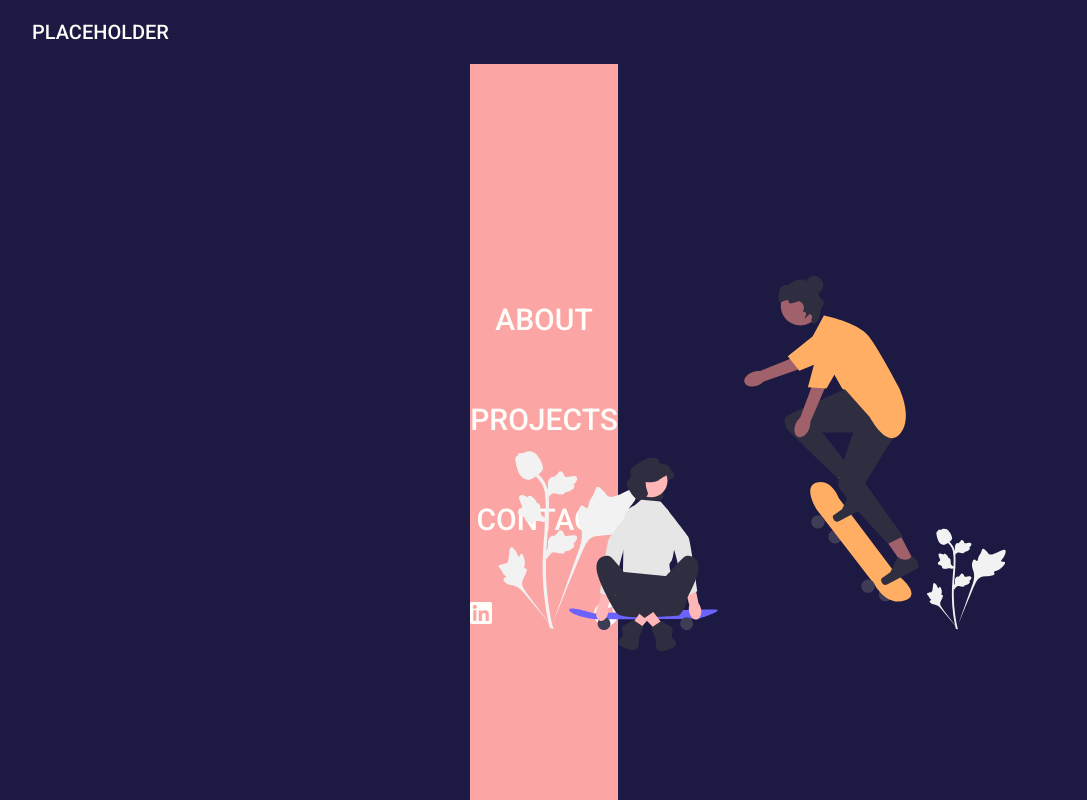
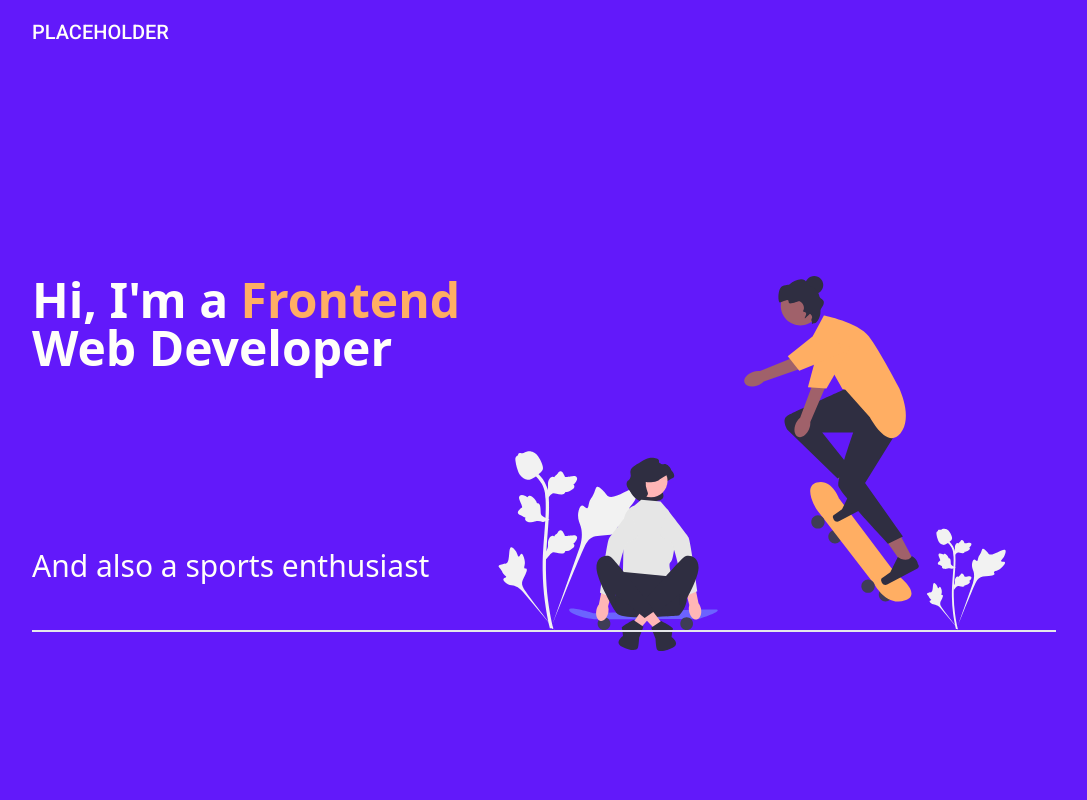
Before and after one commit to airdgo/portfolio, a Next.js app: page / in a window 1280 px wide. Shown: the whole page, without its empty margins (96-1183 px from the left). Built offline with nearby package versions, Linux system fonts and the light colour scheme.

Commit message:
integrated drop down menu functionality

```diff
--- a/sections/Header.js
+++ b/sections/Header.js
@@ -1,24 +1,36 @@
 import Link from "next/link";
 import { GithubIcon, LinkedInIcon, ToggleMenuIcon } from "../icons/index";
+import { useState } from "react";
 
 export default function Header() {
-	const toggledMenuClass = "";
+	const [menuToggled, setMenuToggled] = useState(false);
+
+	function toggleMenu() {
+		setMenuToggled((prevState) => !prevState);
+	}
+	console.log(menuToggled);
+	const dropedDown = menuToggled ? "flex" : "hidden";
 
 	return (
-		<header className="fixed top-0 left-0 z-10 w-full bg-neutral fill-primary2 font-primary text-primary2">
-			<nav className="mx-auto my-0 flex h-full w-[80%] max-w-7xl flex-col items-center justify-between font-medium">
+		<header className="fixed top-0 left-0 z-10 w-full bg-neutral fill-primary2 font-primary text-primary2 lg:bg-transparent">
+			<nav className="mx-auto my-0 flex h-full w-[80%] max-w-7xl flex-col items-center justify-between font-medium lg:flex-row">
 				<div className="flex h-16 w-full items-center justify-between">
 					<div className="text-xl">
 						<Link href="/" title="Home">
 							PLACEHOLDER
 						</Link>
 					</div>
-					<button className="lg:hidden">
+					<button className="lg:hidden" onClick={toggleMenu}>
 						<ToggleMenuIcon />
 					</button>
 				</div>
 
-				<ul className="flex h-screen flex-col items-center justify-center gap-16 bg-red-300 text-3xl">
+				<ul
+					className={
+						"h-screen flex-col items-center justify-center gap-16 pb-40 text-3xl lg:h-auto lg:flex-row lg:p-0 lg:text-lg " +
+						dropedDown
+					}
+				>
 					<li>
 						<Link href="/about" title="About me">
 							ABOUT
@@ -34,7 +46,7 @@ export default function Header() {
 							CONTACT
 						</Link>
 					</li>
-					<li className="flex w-full justify-between">
+					<li className="flex w-full justify-between lg:gap-16">
 						<Link
 							href="https://www.linkedin.com/in/vlad-dragoi/"
 							title="My LinkedIn Profile"
--- a/sections/Landing.js
+++ b/sections/Landing.js
@@ -15,7 +15,7 @@ export default function Landing() {
 					</h2>
 				</div>
 				<div className="relative w-full max-w-xl">
-					<SkateboardingScene className="relative z-[20] h-full w-full" />
+					<SkateboardingScene className="h-full w-full" />
 				</div>
 				<hr className="absolute bottom-3 left-0 z-[1] w-full sm:bottom-5 sm:border" />
 			</div>
```
